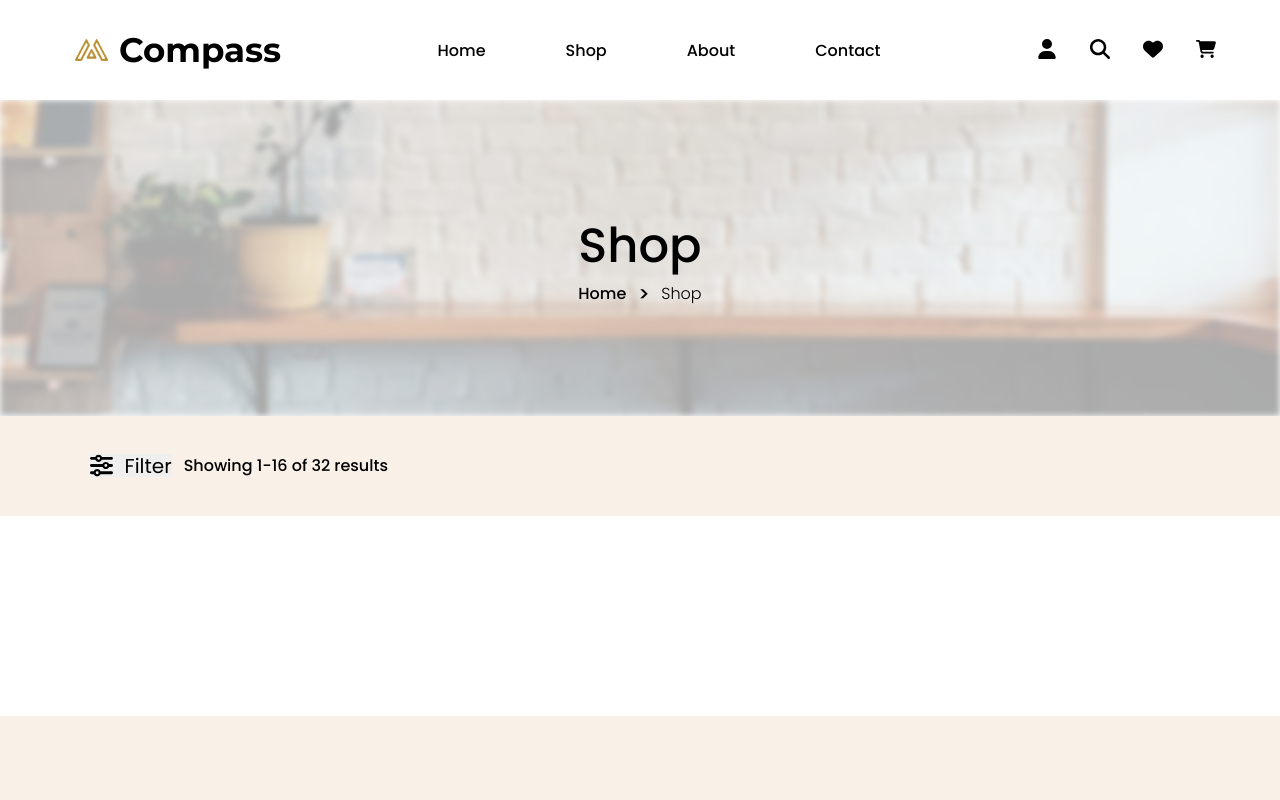
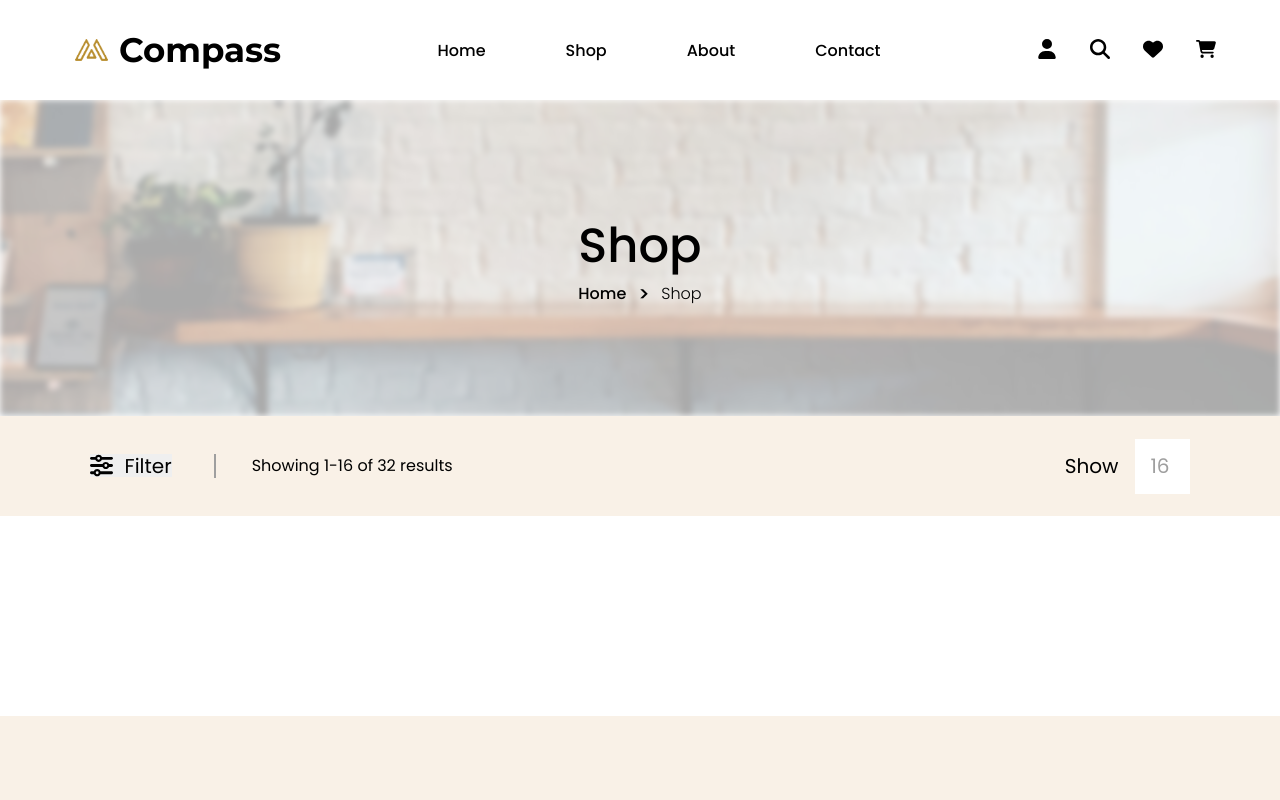
Before and after one commit to GabrielDeon/react-product-list, a React (Vite) app: page / in a window 1280 px wide. Shown: the top 800 px of the page. Built offline with nearby package versions, Linux system fonts and the light colour scheme.

Commit message:
feat: Finalize base grid control logic

```diff
--- a/src/App.css
+++ b/src/App.css
@@ -155,8 +155,12 @@ header {
 }
 
 .gridControlerContent{
+  width: 100%;
   display: flex;
   margin: 0 7% 0 7%;
+  height: 37px;
+  align-items: center;
+  justify-content: space-between;
 }
 
 .gridContent {
@@ -181,6 +185,7 @@ header {
 }
 
 .filter-options > button {
+  font-family: Poppins;
   font-size: 15px;
   padding: 2px;
   text-align: left;
@@ -221,8 +226,48 @@ header {
   display: inline-block;
 }
 
+.filterInfo{
+  margin-left: 30px;
+  padding-left: 36px;
+  border-left: 2px solid #9F9F9F;
+}
 
+.filterInfo > p{
+  font-family: Poppins;
+  font-size: 16px;
+  font-weight: 400;
+  line-height: 24px;
+  text-align: left;
+}
 
+.gccRight{
+  display: flex;
+  align-items: center;
+}
+
+.gccRight > p {
+  margin-right: 17px;
+}
+
+/* Chrome, Safari, Edge, Opera */
+input::-webkit-outer-spin-button,
+input::-webkit-inner-spin-button {
+  -webkit-appearance: none;
+  margin: 0;
+}
+
+.gccRight > input[type="number"] {
+  font-family: Poppins;
+  font-size: 20px;
+  color: #9F9F9F;
+  border: none;
+  width: 25px;
+  padding: 12.5px 15px;
+}
+
+.gccRight > input[type="number"]:focus {
+  outline: none;
+}
 /*-----------------------------Grid Section End---------------------------*/
 
 /*-----------------------------Info Quality Section---------------------------*/
--- a/src/components/ProductGrid.jsx
+++ b/src/components/ProductGrid.jsx
@@ -3,6 +3,7 @@ import { faSliders } from "@fortawesome/free-solid-svg-icons";
 import React from "react";
 
 function ProductGrid() {
+  //Filter Hooks and Handlers
   const [showOptions, setShowOptions] = React.useState(false);
   const [selectedFilter, setSelectedFilter] = React.useState("");
 
@@ -13,6 +14,31 @@ function ProductGrid() {
   const handleOptionClick = (filter) => {
     setSelectedFilter(filter);
     setShowOptions(false);
+  };
+
+  //Show Elements Hooks and Handlers
+  const [showValue, setShowValue] = React.useState(16);
+
+  const handleShowValueChange = (event) => {
+    const eventValue = event.target.value;
+    if (eventValue.length <= 2) {
+      setShowValue(eventValue);
+    }
+  };
+
+  const handleShowValueKP = (event) => {
+    const key = event.key;
+    const newValue = showValue + key;
+
+    if (newValue.length > 2) {
+      event.preventDefault();
+    }
+  };
+
+  const handleShowValueBlur = () => {
+    if (showValue == "") {
+      setShowValue(16);
+    }
   };
 
   return (
@@ -39,10 +65,19 @@ function ProductGrid() {
                 </div>
               )}
             </div>
-
             <div className="filterInfo">
               <p>Showing 1-16 of 32 results</p>
             </div>
+          </div>
+          <div className="gccRight">
+            <p className="filterSpecs">Show</p>
+            <input
+              type="number"
+              value={showValue}
+              onChange={handleShowValueChange}
+              onKeyPress={handleShowValueKP}
+              onBlur={handleShowValueBlur}
+            ></input>
           </div>
         </div>
       </div>
```
